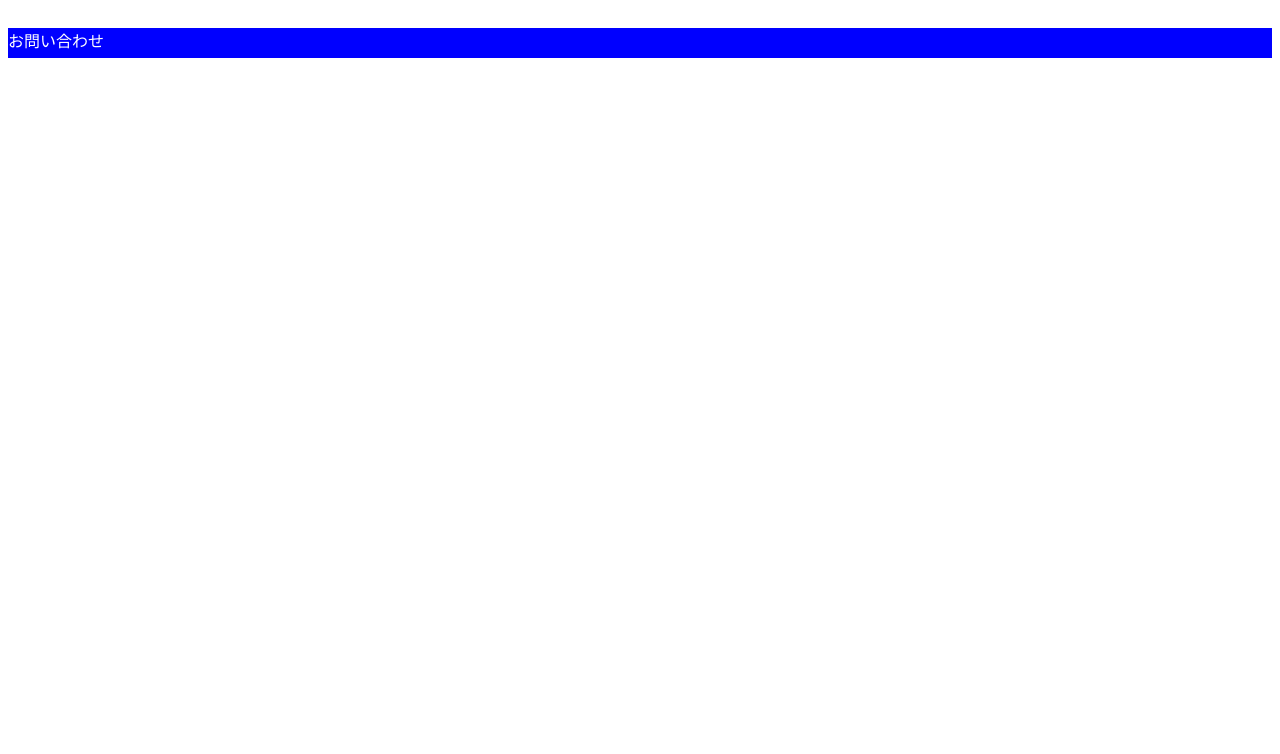
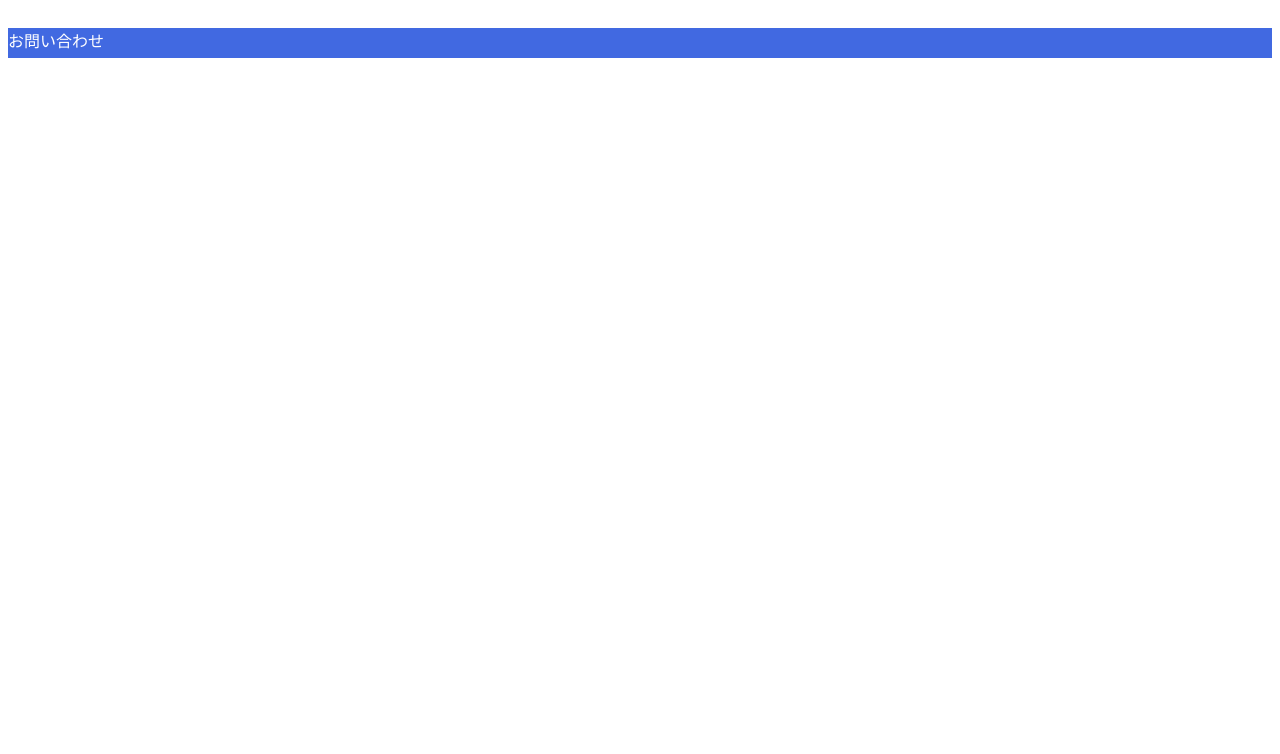
Before and after one commit to RikuoUmemoto/HoPE, a plain HTML site: page index.html in a window 1280 px wide. Shown: the part 46-800 px from the top of the page. Drawn offline with Linux system fonts and the light colour scheme.

Commit message:
header, footerの整形, 背景色追加

```diff
--- a/css/kokenhope.css
+++ b/css/kokenhope.css
@@ -22,7 +22,7 @@
 
 
 .footer{
-    background-color: blue;
+    background-color: #4169e1;
     height: 30px;
     color: white;
 }
```
